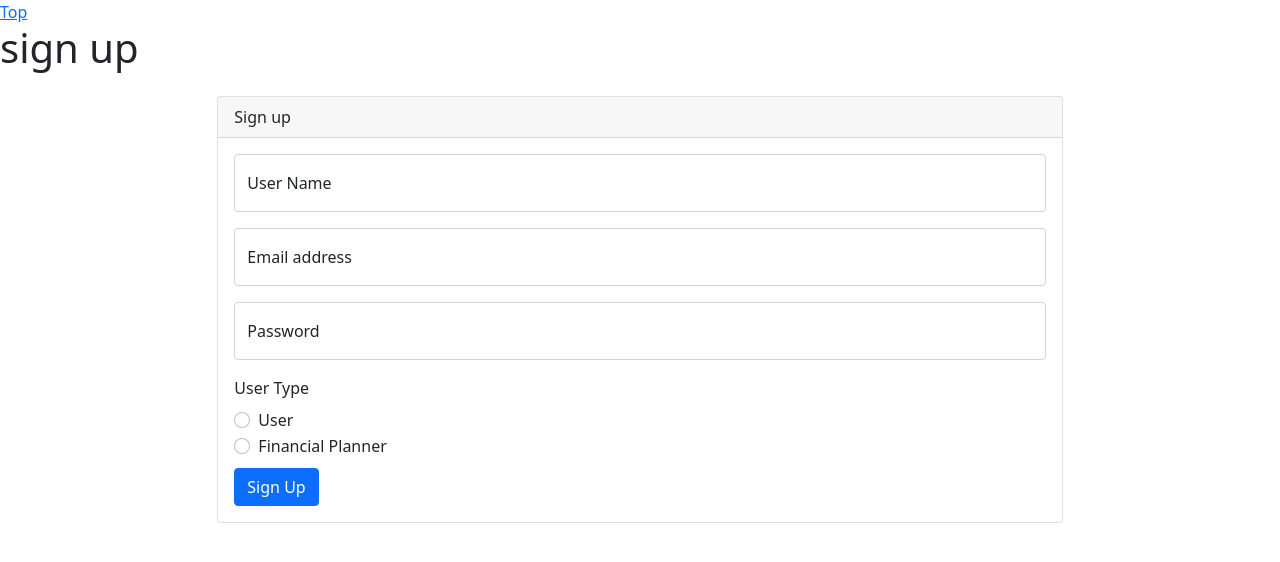
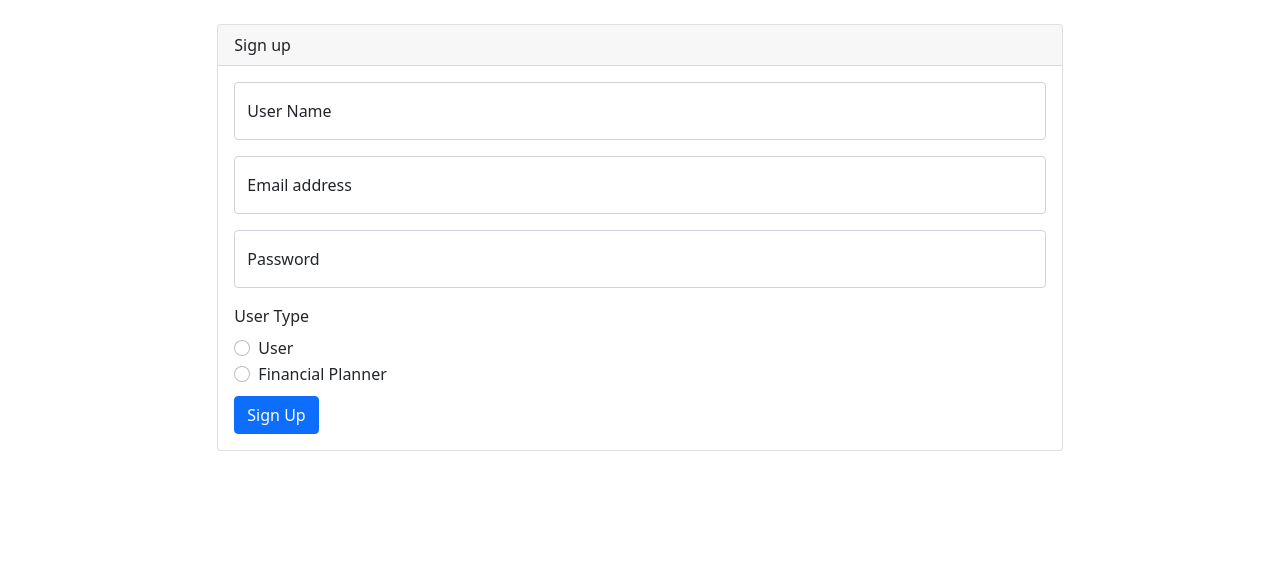
Before and after one commit to yuzuki-aritomo/ReserveTaskFrontend, a Next.js app in the folder next-app/: page /sign_up in a window 1280 px wide. Shown: the top 562 px of the page. Built offline with nearby package versions, Linux system fonts and the light colour scheme.

Commit message:
delete Link

```diff
--- a/next-app/src/pages/index.tsx
+++ b/next-app/src/pages/index.tsx
@@ -3,10 +3,7 @@ import Link from 'next/link'
 
 const Home: NextPage = () => {
   return (
-    <div>
-      <Link href='/sign_up'>Sign Up</Link>
-      <h1>Top Page</h1>
-    </div>
+    <div></div>
   )
 }
 
--- a/next-app/src/pages/sign_in/index.tsx
+++ b/next-app/src/pages/sign_in/index.tsx
@@ -7,8 +7,6 @@ const SignInPage: NextPage = () => {
 
   return(
     <div>
-      <Link href="/">Top</Link>
-      <h1>sign In</h1>
       <SignIn toPath={toPath} />
     </div>
   )
--- a/next-app/src/pages/sign_up/index.tsx
+++ b/next-app/src/pages/sign_up/index.tsx
@@ -5,8 +5,6 @@ import SignUp from 'src/components/auth/SignUp'
 const SignUpPage: NextPage = () => {
   return (
     <div>
-      <Link href='/'>Top</Link>
-      <h1>sign up</h1>
       <SignUp />
     </div>
   )
```
